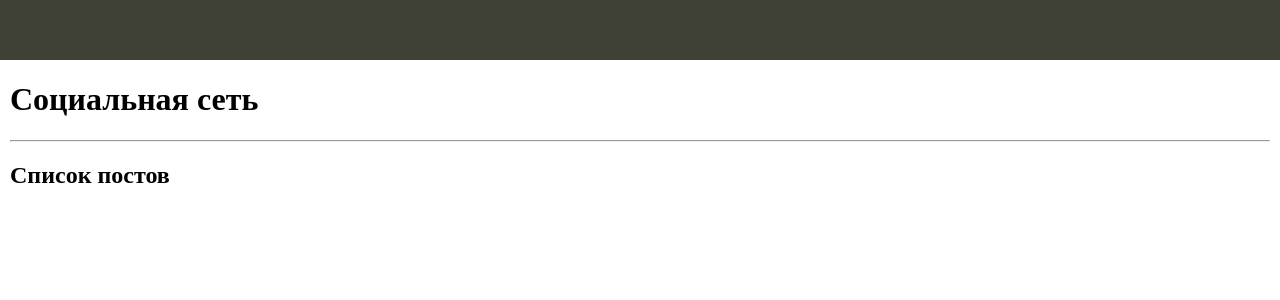
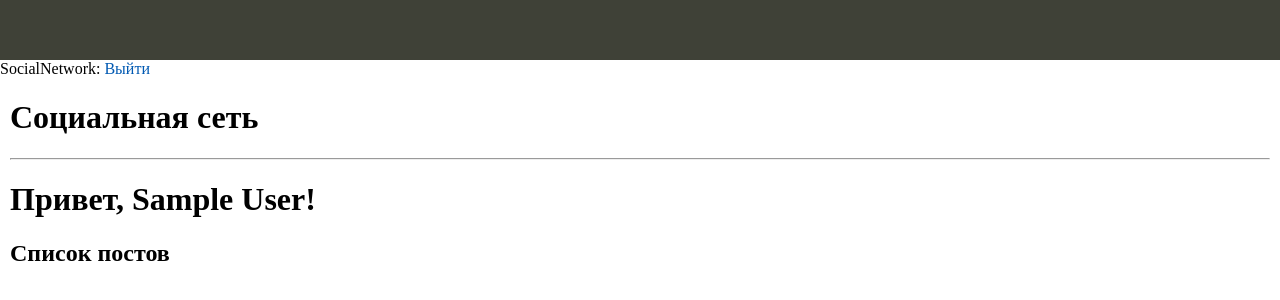
Before and after one commit to Gudron228/FlaskLearning, a Flask app: page / in a window 1280 px wide. Shown: the top 300 px of the page. Run offline with Flask 3, Linux system fonts and the light colour scheme; the visitor is signed in with stand-in values (Sample User, id 1); data that the repository does not hold is empty.

Commit message:
Исправлены ошибки, добавлены ошибки

```diff
--- a/app/routes.py
+++ b/app/routes.py
@@ -4,9 +4,8 @@ from app.forms import LoginForm, AddPostForm, RegisterForm
 from werkzeug.security import generate_password_hash, check_password_hash
 from app.models import MainMenu, Users, Posts
 from app import db
-from app.methods import getUser, getUserByEmail, get_menu, get_post, getPostsAnounce
-from flask_login import current_user, login_user, login_required
-
+from app.methods import getUserByEmail, get_menu, get_post, getPostsAnounce
+from flask_login import current_user, login_user, login_required, logout_user
 
 dbase = None
 
@@ -16,6 +15,7 @@ def before_request():
     dbase = get_menu()
 
 @app.route("/")
+@app.route("/index")
 @login_required
 def index():
     return render_template('index.html', menu=dbase, posts=getPostsAnounce())
@@ -63,6 +63,7 @@ def register():
         db.session.add(user)
         db.session.commit()
         flash('Вы успешно зарегистрированы', category='success')
+        return redirect(url_for('login'))
         if not user:
             flash('Ошибка добавления в БД', category='error')
     else:
@@ -88,6 +89,12 @@ def login():
     return render_template('login.html', menu=dbase, title="Авторизация", form=form)
 
 
+@app.route('/logout')
+def logout():
+    logout_user()
+    return redirect(url_for('index'))
+
+
 @app.errorhandler(404)
 def page_notfound(error):
     return render_template('page404.html', title="Страница не найдена", menu=dbase)
--- a/app/templates/base.html
+++ b/app/templates/base.html
@@ -20,6 +20,14 @@
         {% endfor %}
     </ul>
     {% endblock mainmenu -%}
+    <div>
+    SocialNetwork:
+    {% if current_user.is_anonymous %}
+    <a href="{{ url_for('login') }}">Войти</a>
+    {% else %}
+    <a href="{{ url_for('logout') }}">Выйти</a>
+    {% endif %}
+</div>
     <div class="clear"></div>
     <div class="content">
     {% if title %}
--- a/app/templates/index.html
+++ b/app/templates/index.html
@@ -3,6 +3,7 @@
 {% block content %}
 {{ super() }}
 <hr>
+    <h1>Привет, {{ current_user.name }}!</h1>
 <h2>Список постов</h2>
 <ul class="list-posts">
 {% for p in posts %}
--- a/app/templates/login.html
+++ b/app/templates/login.html
@@ -2,6 +2,9 @@
 
 {% block content %}
 {{ super() }}
+    {% for cat, msg in get_flashed_messages(True) %}
+<div class="flash {{cat}}">{{msg}}</div>
+{% endfor %}
 <form action="/login" method="post" novalidate class="form-contact">
             {{ form.hidden_tag() }}
         <p>
--- a/app/templates/register.html
+++ b/app/templates/register.html
@@ -2,6 +2,9 @@
 
 {% block content %}
 {{ super() }}
+    {% for cat, msg in get_flashed_messages(True) %}
+<div class="flash {{cat}}">{{msg}}</div>
+{% endfor %}
 <form action="/register" method="post" novalidate class="form-contact">
             {{ form.hidden_tag() }}
         <p>
```
Also changed, not shown: app/UserLogin.py (deleted).
